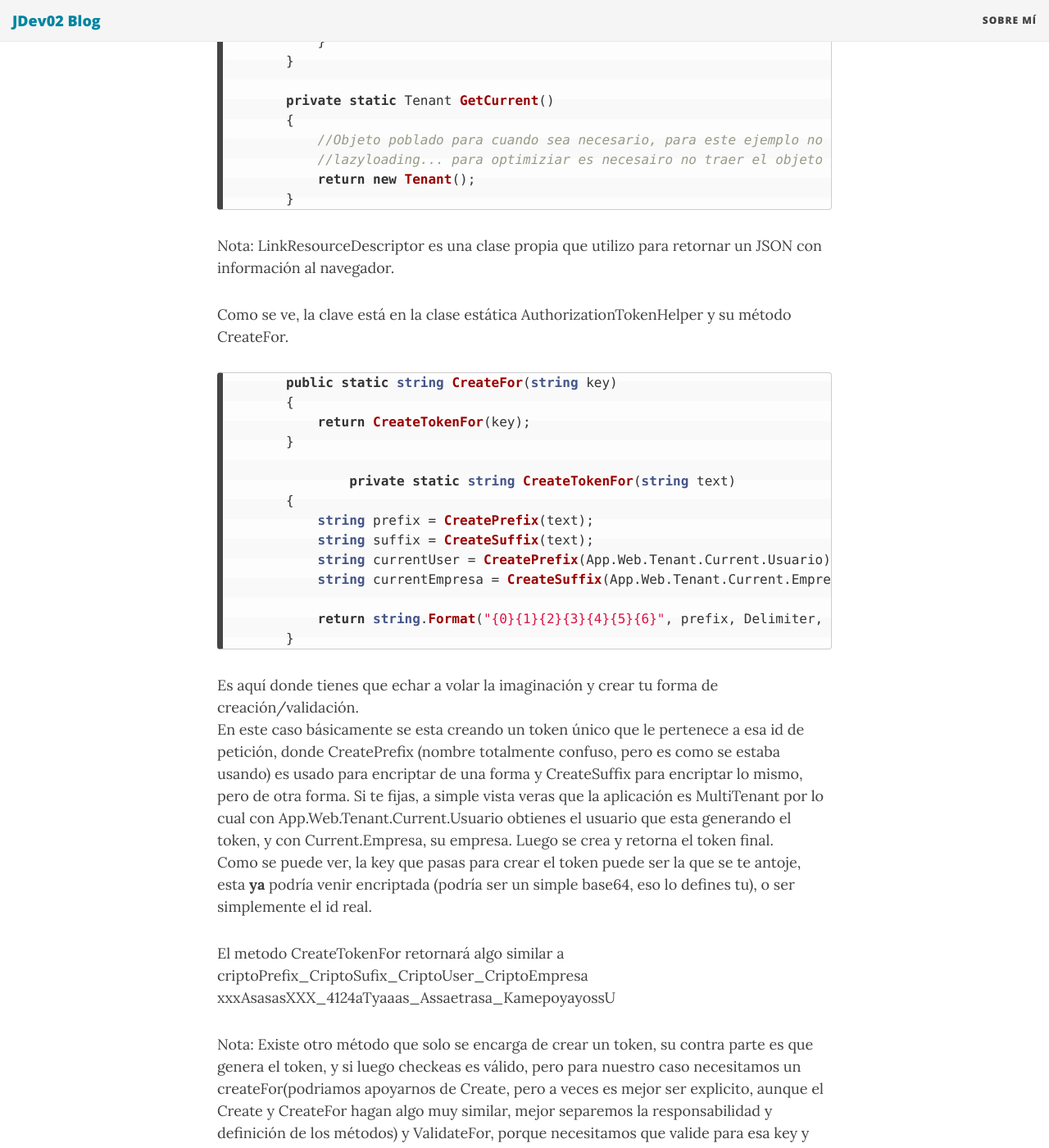
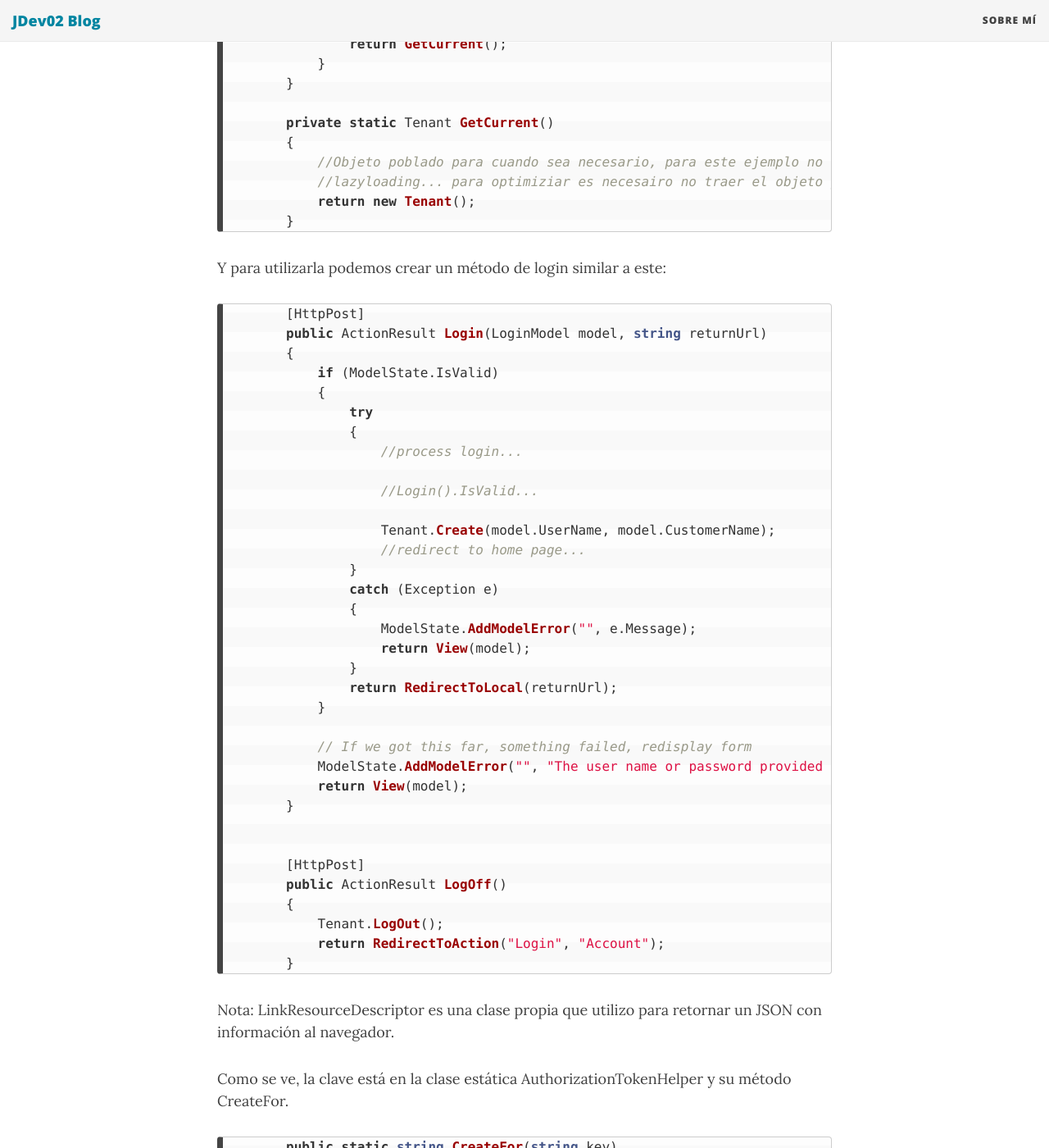
Before and after one commit to JDev02/JDev02.github.io, a Jekyll site: the page built from _posts/2016-12-05-App-Web-MultiTenant.md, in a window 1280 px wide and 1400 px high, scrolled down 3765 px. Shown: the whole window at 82% size. Built offline with Jekyll 4.4.1, drawn with Linux system fonts in a browser that asks for light colours; nearby versions of some CDN libraries; comment, search, counter and statistics services are not loaded; some of the changed text lies outside the part shown.

Commit message:
cambios...

````diff
--- a/_posts/2016-12-05-App-Web-MultiTenant.md
+++ b/_posts/2016-12-05-App-Web-MultiTenant.md
@@ -123,7 +123,7 @@ Otro metodo para hacer logout:
         }
 ```
 
-Y finalmente el acceso a de cada tenant por cada request
+Y finalmente siguiendo el estilo de microsoft (access by current propertie) el acceso a de cada tenant por cada request
 
 
 ```cs
@@ -140,6 +140,46 @@ Y finalmente el acceso a de cada tenant por cada request
             //Objeto poblado para cuando sea necesario, para este ejemplo no hacia falta ya que las properties son
             //lazyloading... para optimiziar es necesairo no traer el objeto poblado completamente por cada GetCurrent().
             return new Tenant();
+        }
+```
+
+
+Y para utilizarla podemos crear un método de login similar a este:
+
+```cs
+        [HttpPost]
+        public ActionResult Login(LoginModel model, string returnUrl)
+        {
+            if (ModelState.IsValid)
+            {
+                try
+                {
+                    //process login...
+
+                    //Login().IsValid...
+
+                    Tenant.Create(model.UserName, model.CustomerName);
+                    //redirect to home page...
+                }
+                catch (Exception e)
+                {
+                    ModelState.AddModelError("", e.Message);
+                    return View(model);
+                }
+                return RedirectToLocal(returnUrl);
+            }
+
+            // If we got this far, something failed, redisplay form
+            ModelState.AddModelError("", "The user name or password provided is incorrect.");
+            return View(model);
+        }
+
+
+        [HttpPost]
+        public ActionResult LogOff()
+        {
+            Tenant.LogOut();
+            return RedirectToAction("Login", "Account");
         }
 ```
 
````
